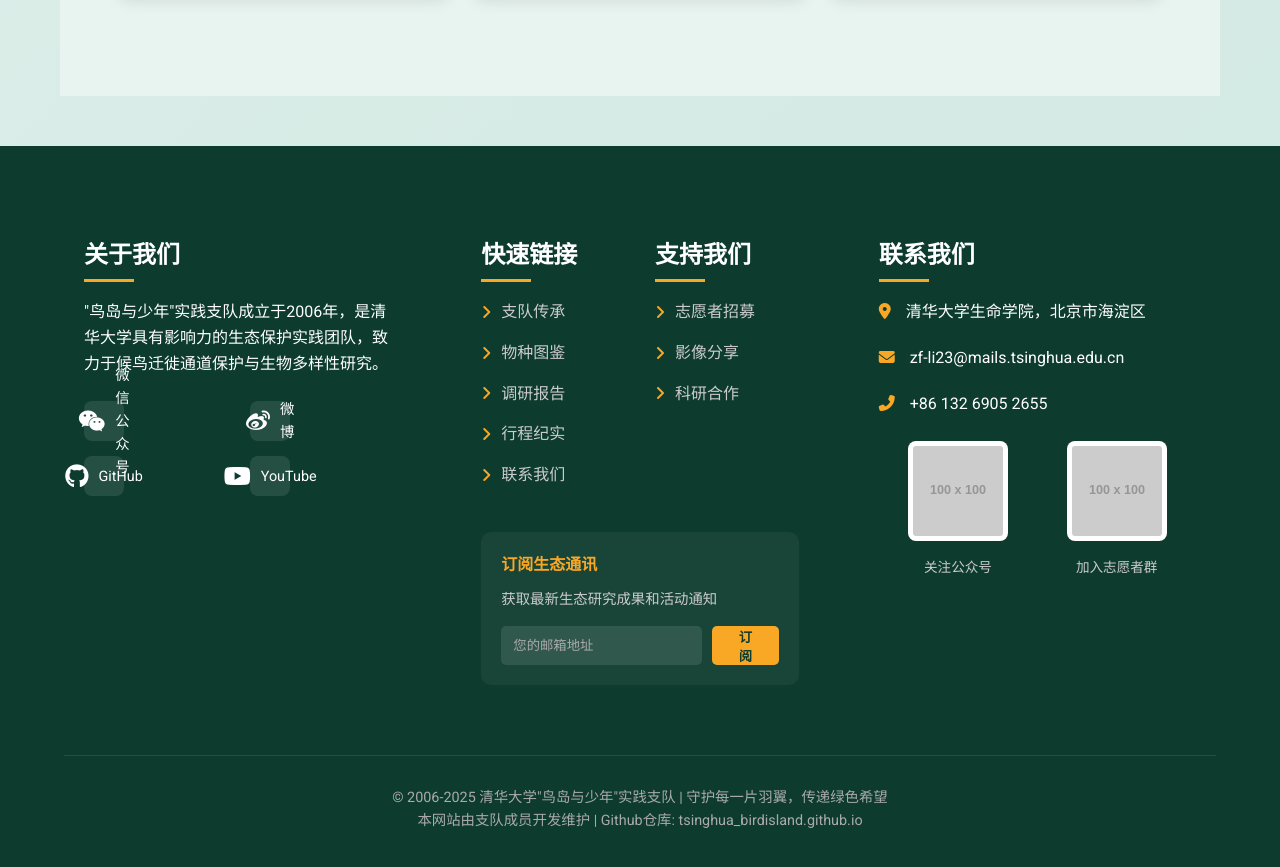
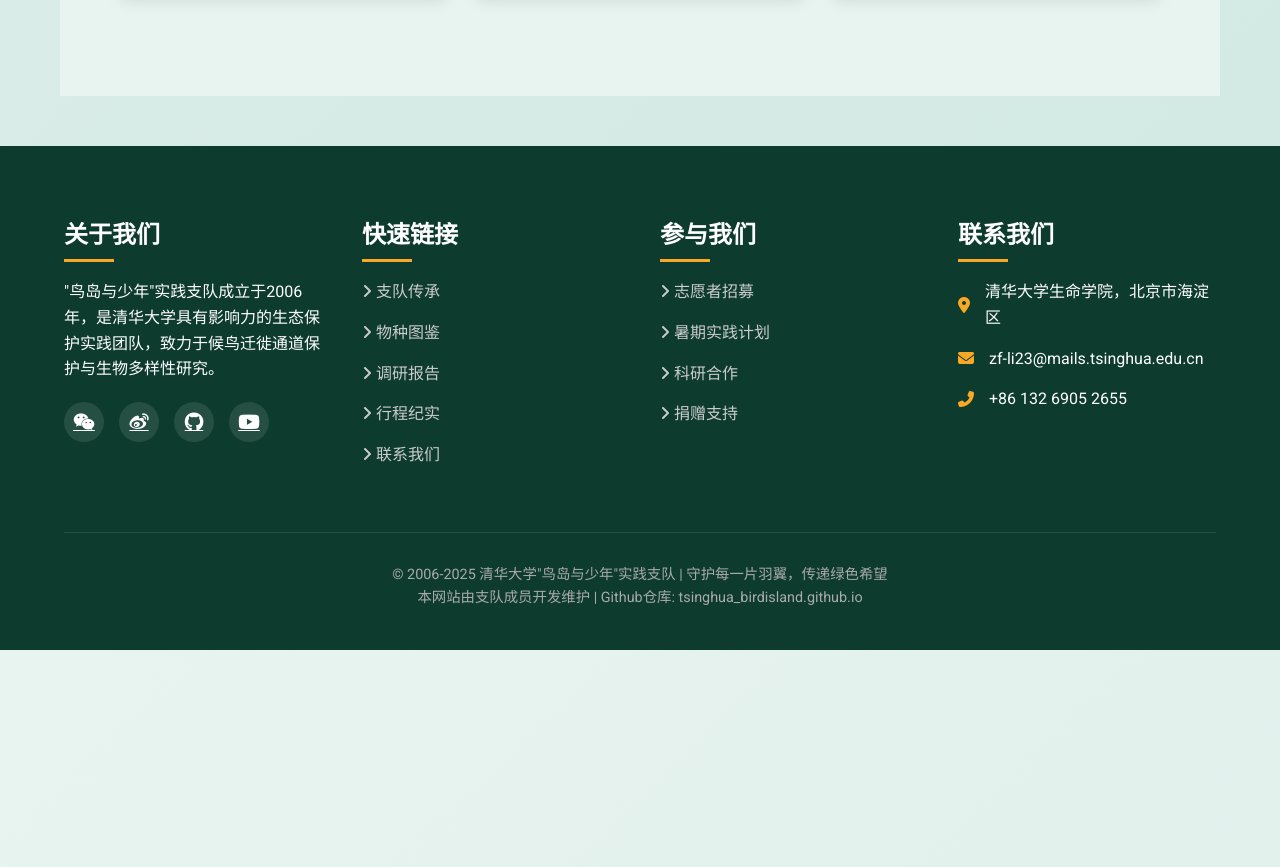
Before and after one commit to zf-li23/tsinghua_birdisland.github.io, a Jekyll site: the page built from index.html, in a window 1280 px wide, cut to the strip 3443-4315 px from the top of the page. Shown: the top 867 px of the strip. Built offline with Jekyll 4.4.1, drawn with Linux system fonts in a browser that asks for light colours; after the commit the page ends 4093 px from its top, so only the background shows below that.

Commit message:
Update footer.html

```diff
--- a/_includes/footer.html
+++ b/_includes/footer.html
@@ -1,34 +1,17 @@
 <footer class="footer">
     <div class="footer-grid">
-        <!-- 关于我们 + 社交媒体 -->
         <div class="footer-column">
             <h3>关于我们</h3>
             <p>"鸟岛与少年"实践支队成立于2006年，是清华大学具有影响力的生态保护实践团队，致力于候鸟迁徙通道保护与生物多样性研究。</p>
-
             <div class="social-links">
-                <a href="#" class="social-icon" title="微信公众号">
-                    <i class="fab fa-weixin"></i>
-                    <span class="social-label">微信公众号</span>
-                </a>
-                <a href="#" class="social-icon" title="微博">
-                    <i class="fab fa-weibo"></i>
-                    <span class="social-label">微博</span>
-                </a>
-                <a href="https://github.com/zf-li23/tsinghua_birdisland.github.io" class="social-icon" title="GitHub">
-                    <i class="fab fa-github"></i>
-                    <span class="social-label">GitHub</span>
-                </a>
-                <a href="#" class="social-icon" title="YouTube">
-                    <i class="fab fa-youtube"></i>
-                    <span class="social-label">YouTube</span>
-                </a>
+                <a href="#" class="social-icon"><i class="fab fa-weixin"></i></a>
+                <a href="#" class="social-icon"><i class="fab fa-weibo"></i></a>
+                <a href="https://github.com/zf-li23/tsinghua_birdisland.github.io" class="social-icon"><i class="fab fa-github"></i></a>
+                <a href="#" class="social-icon"><i class="fab fa-youtube"></i></a>
             </div>
         </div>
 
-        <!-- 快速链接 + 支持我们 -->
         <div class="footer-column">
-            <div class="footer-links-grid">
-                <div>
             <h3>快速链接</h3>
             <ul class="footer-links">
                 <li><a href="{{ '/about/' | relative_url }}"><i class="fas fa-angle-right"></i> 支队传承</a></li>
@@ -39,27 +22,16 @@
             </ul>
         </div>
 
-                <div>
-                    <h3>支持我们</h3>
+        <div class="footer-column">
+            <h3>参与我们</h3>
             <ul class="footer-links">
                 <li><a href="{{ '/contact/#volunteer' | relative_url }}"><i class="fas fa-angle-right"></i> 志愿者招募</a></li>
-                        <li><a href="{{ '/records/#gallery' | relative_url }}"><i class="fas fa-angle-right"></i> 影像分享</a></li>
+                <li><a href="{{ '/records/#summer' | relative_url }}"><i class="fas fa-angle-right"></i> 暑期实践计划</a></li>
                 <li><a href="{{ '/contact/#cooperation' | relative_url }}"><i class="fas fa-angle-right"></i> 科研合作</a></li>
+                <li><a href="{{ '/contact/#donation' | relative_url }}"><i class="fas fa-angle-right"></i> 捐赠支持</a></li>
             </ul>
         </div>
-            </div>
 
-            <div class="newsletter">
-                <h4>订阅生态通讯</h4>
-                <p>获取最新生态研究成果和活动通知</p>
-                <form class="subscribe-form">
-                    <input type="email" placeholder="您的邮箱地址" required>
-                    <button type="submit">订阅</button>
-                </form>
-            </div>
-        </div>
-
-        <!-- 联系我们 -->
         <div class="footer-column">
             <h3>联系我们</h3>
             <div class="contact-info">
@@ -74,17 +46,6 @@
                 <i class="fas fa-phone-alt contact-icon"></i>
                 <span>+86 132 6905 2655</span>
             </div>
-
-            <div class="qr-code">
-                <div class="qr-item">
-                    <img src="https://via.placeholder.com/100x100?text=微信公众号" alt="微信公众号">
-                    <p>关注公众号</p>
-                </div>
-                <div class="qr-item">
-                    <img src="https://via.placeholder.com/100x100?text=志愿者群" alt="志愿者群">
-                    <p>加入志愿者群</p>
-                </div>
-            </div>
         </div>
     </div>
 
@@ -93,221 +54,3 @@
         <p>本网站由支队成员开发维护 | Github仓库: tsinghua_birdisland.github.io</p>
     </div>
 </footer>
-
-<style>
-.footer {
-    background: var(--dark);
-    color: white;
-    padding: 70px 5% 40px;
-}
-
-.footer-grid {
-    display: grid;
-    grid-template-columns: repeat(auto-fit, minmax(300px, 1fr));
-    gap: 40px;
-    max-width: 1200px;
-    margin: 0 auto 50px;
-}
-
-.footer-column {
-    padding: 20px;
-}
-
-.footer-column h3 {
-    font-size: 1.5rem;
-    margin-bottom: 25px;
-    position: relative;
-    display: inline-block;
-}
-
-.footer-column h3:after {
-    content: "";
-    position: absolute;
-    bottom: -8px;
-    left: 0;
-    width: 50px;
-    height: 3px;
-    background: var(--accent);
-}
-
-.footer-links-grid {
-    display: grid;
-    grid-template-columns: 1fr 1fr;
-    gap: 30px;
-    margin-bottom: 30px;
-}
-
-.footer-links {
-    list-style: none;
-    padding: 0;
-}
-
-.footer-links li {
-    margin-bottom: 15px;
-}
-
-.footer-links a {
-    color: #ccc;
-    text-decoration: none;
-    transition: all 0.3s;
-    display: flex;
-    align-items: center;
-}
-
-.footer-links a i {
-    margin-right: 10px;
-    color: var(--accent);
-}
-
-.footer-links a:hover {
-    color: white;
-    padding-left: 5px;
-}
-
-.social-links {
-    display: grid;
-    grid-template-columns: repeat(2, 1fr);
-    gap: 15px;
-    margin-top: 25px;
-}
-
-.social-icon {
-    display: flex;
-    align-items: center;
-    padding: 10px;
-    border-radius: 8px;
-    background: rgba(255, 255, 255, 0.1);
-    color: white;
-    transition: all 0.3s;
-    text-decoration: none;
-}
-
-.social-icon:hover {
-    background: var(--accent);
-    transform: translateY(-3px);
-}
-
-.social-icon i {
-    font-size: 1.5rem;
-    margin-right: 10px;
-}
-
-.social-label {
-    font-size: 0.9rem;
-}
-
-.contact-info {
-    display: flex;
-    align-items: flex-start;
-    margin-bottom: 20px;
-}
-
-.contact-icon {
-    margin-right: 15px;
-    color: var(--accent);
-    margin-top: 4px;
-}
-
-.qr-code {
-    display: flex;
-    justify-content: space-around;
-    margin-top: 25px;
-}
-
-.qr-item {
-    text-align: center;
-}
-
-.qr-item img {
-    width: 100px;
-    height: 100px;
-    background: white;
-    border-radius: 8px;
-    padding: 5px;
-    margin-bottom: 8px;
-}
-
-.qr-item p {
-    font-size: 0.85rem;
-    color: #ccc;
-}
-
-.newsletter {
-    background: rgba(255, 255, 255, 0.05);
-    border-radius: 10px;
-    padding: 20px;
-    margin-top: 20px;
-}
-
-.newsletter h4 {
-    margin-top: 0;
-    margin-bottom: 10px;
-    color: var(--accent);
-}
-
-.newsletter p {
-    color: #ccc;
-    font-size: 0.9rem;
-    margin-bottom: 15px;
-}
-
-.subscribe-form {
-    display: flex;
-    gap: 10px;
-}
-
-.subscribe-form input {
-    flex: 1;
-    padding: 12px;
-    border: none;
-    border-radius: 5px;
-    background: rgba(255, 255, 255, 0.1);
-    color: white;
-}
-
-.subscribe-form input::placeholder {
-    color: #aaa;
-}
-
-.subscribe-form button {
-    background: var(--accent);
-    color: var(--dark);
-    border: none;
-    border-radius: 5px;
-    padding: 0 20px;
-    font-weight: 600;
-    cursor: pointer;
-    transition: all 0.3s;
-}
-
-.subscribe-form button:hover {
-    background: #ffc107;
-    transform: translateY(-2px);
-}
-
-.copyright {
-    text-align: center;
-    padding-top: 30px;
-    border-top: 1px solid rgba(255, 255, 255, 0.1);
-    max-width: 1200px;
-    margin: 0 auto;
-    color: #aaa;
-    font-size: 0.9rem;
-}
-
-@media (max-width: 900px) {
-    .footer-links-grid {
-        grid-template-columns: 1fr;
-    }
-
-    .qr-code {
-        flex-direction: column;
-        align-items: center;
-        gap: 20px;
-    }
-
-    .social-links {
-        grid-template-columns: 1fr;
-    }
-}
-</style>
```
Lines whose indentation alone changed are shown as unchanged.
